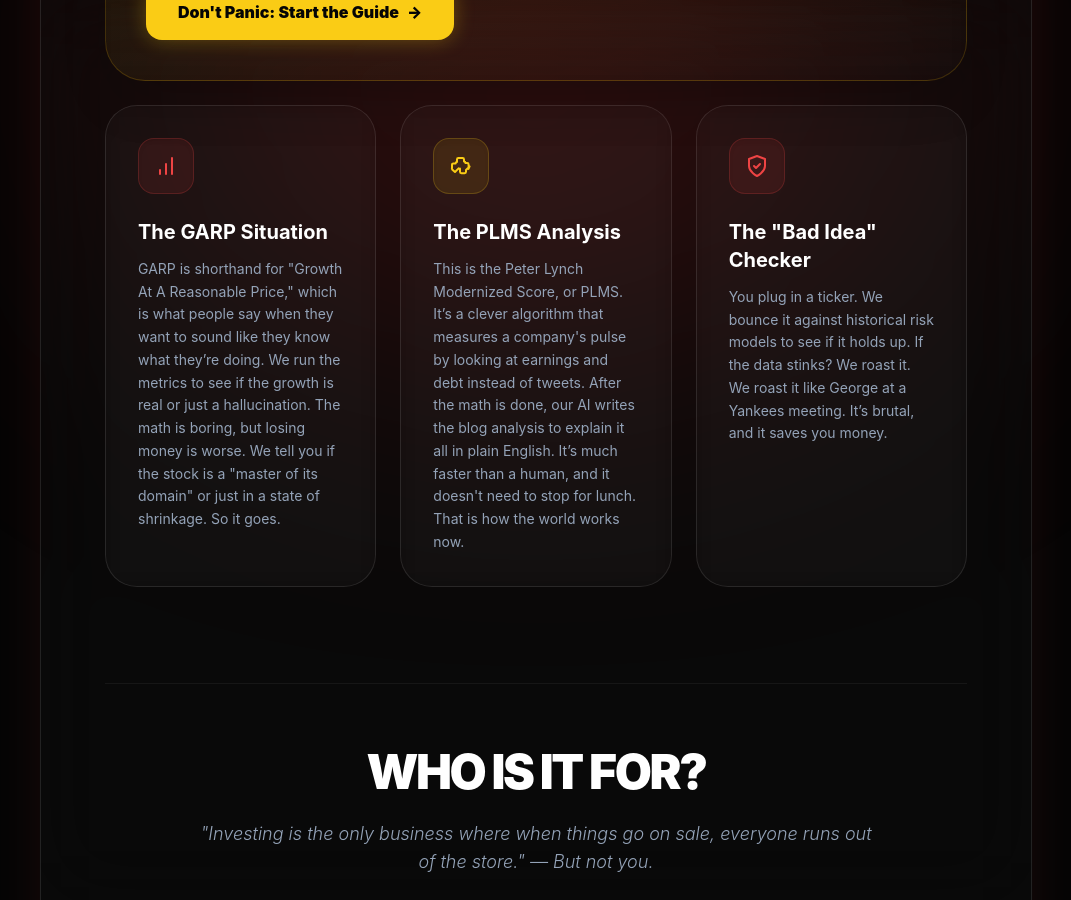
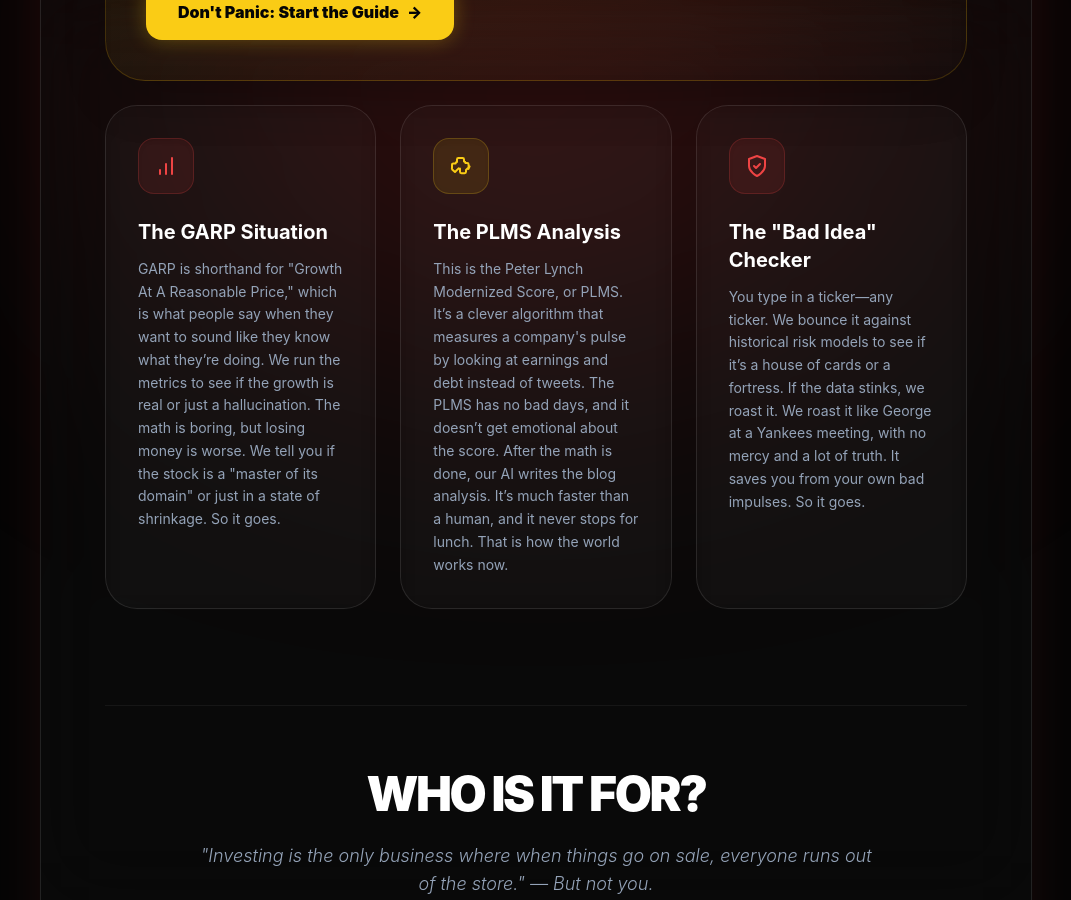
Before and after one commit to sivi29y/smartin-privacy, a Jekyll site: the page built from index.html, in a window 1280 px wide and 900 px high, scrolled down 1555 px. Shown: the whole window, without its empty margins (104-1175 px from the left). Built offline with Jekyll 4.4.1, drawn with Linux system fonts in a browser that asks for light colours; nearby versions of some CDN libraries; some of the changed text lies outside the part shown.

Commit message:
Enhance landing page: Add FAQ, bottom CTA, and Kurt Vonnegut content updates

```diff
--- a/index.html
+++ b/index.html
@@ -363,7 +363,7 @@
                     </div>
                     <h3 class="text-xl font-bold text-white mb-3">The PLMS Analysis</h3>
                     <p class="text-slate-400 text-sm leading-relaxed">
-                        This is the Peter Lynch Modernized Score, or PLMS. It’s a clever algorithm that measures a company's pulse by looking at earnings and debt instead of tweets. After the math is done, our AI writes the blog analysis to explain it all in plain English. It’s much faster than a human, and it doesn't need to stop for lunch. That is how the world works now.
+                        This is the Peter Lynch Modernized Score, or PLMS. It’s a clever algorithm that measures a company's pulse by looking at earnings and debt instead of tweets. The PLMS has no bad days, and it doesn’t get emotional about the score. After the math is done, our AI writes the blog analysis. It’s much faster than a human, and it never stops for lunch. That is how the world works now.
                     </p>
                 </div>
 
@@ -375,7 +375,7 @@
                     </div>
                     <h3 class="text-xl font-bold text-white mb-3">The "Bad Idea" Checker</h3>
                     <p class="text-slate-400 text-sm leading-relaxed">
-                        You plug in a ticker. We bounce it against historical risk models to see if it holds up. If the data stinks? We roast it. We roast it like George at a Yankees meeting. It’s brutal, and it saves you money.
+                        You type in a ticker—any ticker. We bounce it against historical risk models to see if it’s a house of cards or a fortress. If the data stinks, we roast it. We roast it like George at a Yankees meeting, with no mercy and a lot of truth. It saves you from your own bad impulses. So it goes.
                     </p>
                 </div>
             </div>
@@ -470,6 +470,41 @@
                         </p>
                     </div>
                 </div>
+            <!-- Section 4: FAQ -->
+            <div id="faq" class="mt-24 pt-16 border-t border-white/5 mx-auto max-w-3xl text-left">
+                <h2 class="text-3xl sm:text-5xl font-black text-white mb-12 uppercase tracking-tighter text-center">Frequently Asked Questions</h2>
+                <div class="space-y-6">
+                    <div class="glass-card p-8 rounded-[2rem] border border-white/10">
+                        <h3 class="text-xl font-bold text-white mb-4">Is this financial advice?</h3>
+                        <p class="text-slate-400 text-base leading-relaxed italic">
+                            Heavily no. We provide ratings and roasts, not a life raft. You are the captain of your own financial shipwreck. So it goes.
+                        </p>
+                    </div>
+                    <div class="glass-card p-8 rounded-[2rem] border border-white/10">
+                        <h3 class="text-xl font-bold text-white mb-4">What exactly is the PLMS?</h3>
+                        <p class="text-slate-400 text-base leading-relaxed">
+                            It stands for Peter Lynch Modernized Score. It’s a mathematical formula that counts money for you so you don't have to use your fingers. It is efficient, unemotional, and never has a bad day.
+                        </p>
+                    </div>
+                    <div class="glass-card p-8 rounded-[2rem] border border-white/10">
+                        <h3 class="text-xl font-bold text-white mb-4">Why the jokes and roasts?</h3>
+                        <p class="text-slate-400 text-base leading-relaxed">
+                            Because finance is usually so boring it makes people want to sleep for a hundred years. We think you should stay awake while spending your money.
+                        </p>
+                    </div>
+                </div>
+            </div>
+
+            <!-- Final CTA -->
+            <div class="mt-24 mb-16 py-12 px-8 bg-gradient-to-br from-red-600/20 to-yellow-500/10 backdrop-blur-3xl rounded-[3rem] border border-white/10 text-center relative overflow-hidden group">
+                <div class="absolute inset-0 bg-gradient-to-r from-red-600/5 to-yellow-500/5 opacity-0 group-hover:opacity-100 transition-opacity duration-700"></div>
+                <h2 class="text-3xl sm:text-5xl font-black text-white mb-6 uppercase tracking-tight">Stop Guessing. Start Smartin.</h2>
+                <p class="text-slate-300 mb-10 max-w-xl mx-auto text-lg font-light">
+                    Join the thousands of investors who use logic instead of "vibes" to protect their portfolio.
+                </p>
+                <a href="#waitlistForm" class="inline-flex items-center px-12 py-6 bg-gradient-to-r from-red-500 to-red-600 text-white text-2xl font-black rounded-[2rem] hover:scale-105 active:scale-95 transition-all shadow-[0_0_40px_rgba(239,68,68,0.3)]">
+                    Join the Waitlist
+                </a>
             </div>
         </div>
 
```
